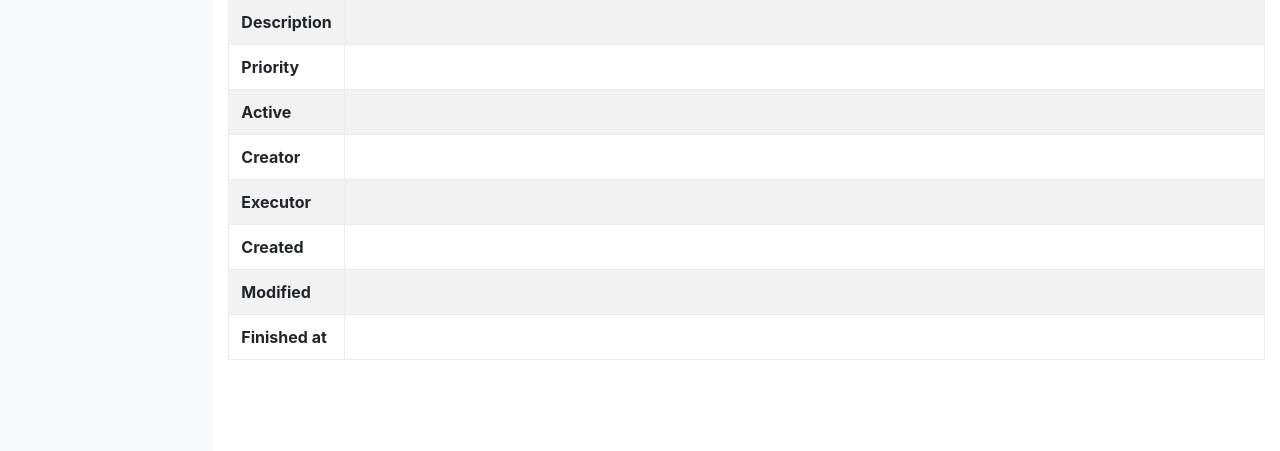
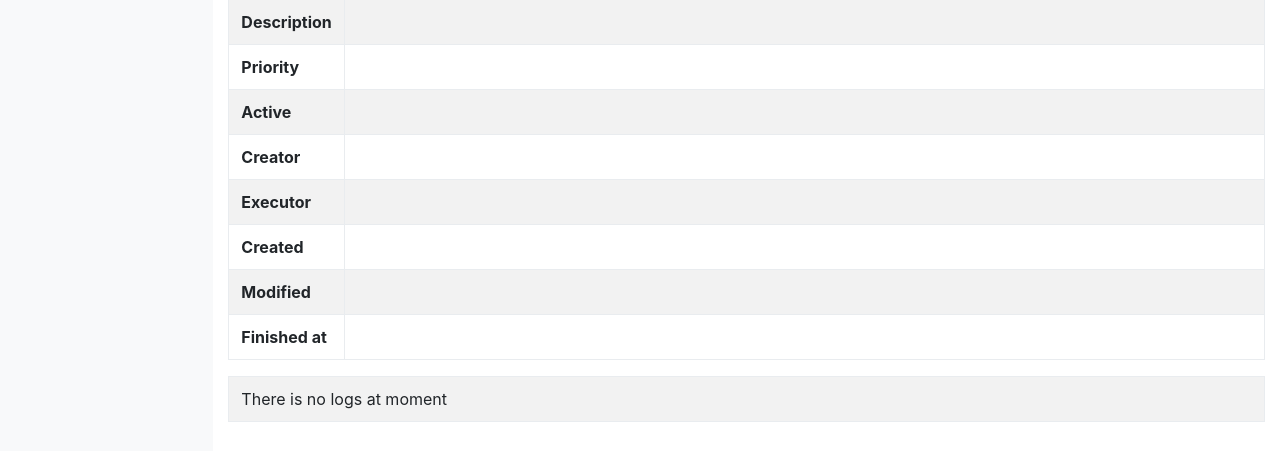
Before and after one commit to RonaldTheodoro/tcc-simple-ticket, a Django app: template templates/tickets/task_detail.html in a window 1280 px wide. Shown: the part 405-856 px from the top of the page. Run offline with Django 3.2, Linux system fonts and the light colour scheme; the template is opened without the code that fills it, so the values that code supplies are empty; parts of the project's set-up code (start-up, migrations or seed data) failed here and were passed over; some libraries are stand-ins or nearby versions.

Commit message:
show a message if there is no logs

```diff
--- a/templates/tickets/task_detail.html
+++ b/templates/tickets/task_detail.html
@@ -45,6 +45,10 @@
                 <td>{{ log.description }}</td>
                 <td class="col-1">{{ log.created }}</td>
             </tr>
+        {% empty %}
+            <tr>
+                <td>There is no logs at moment</td>
+            </tr>
         {% endfor %}
     </table>
 {% endblock content %}
```
